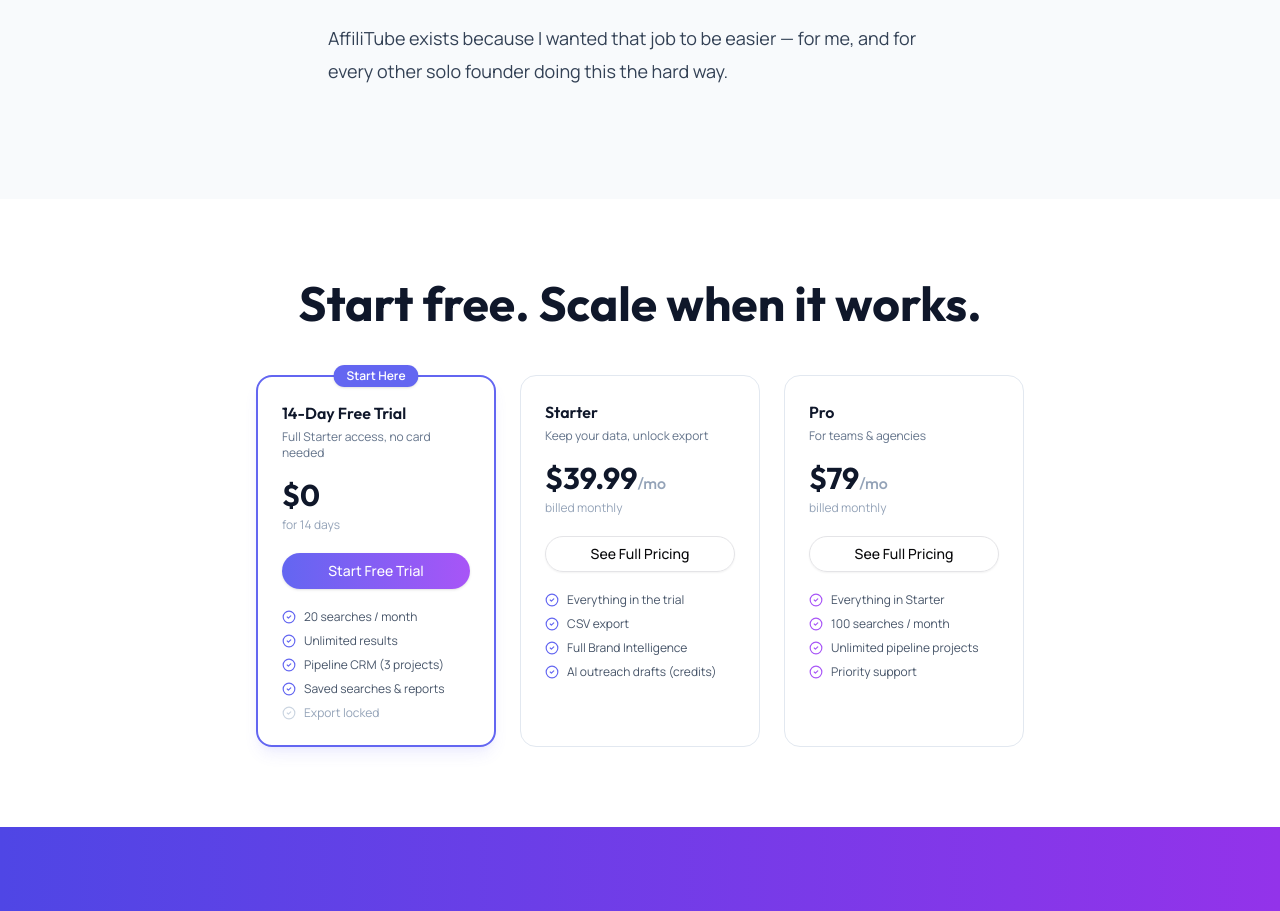
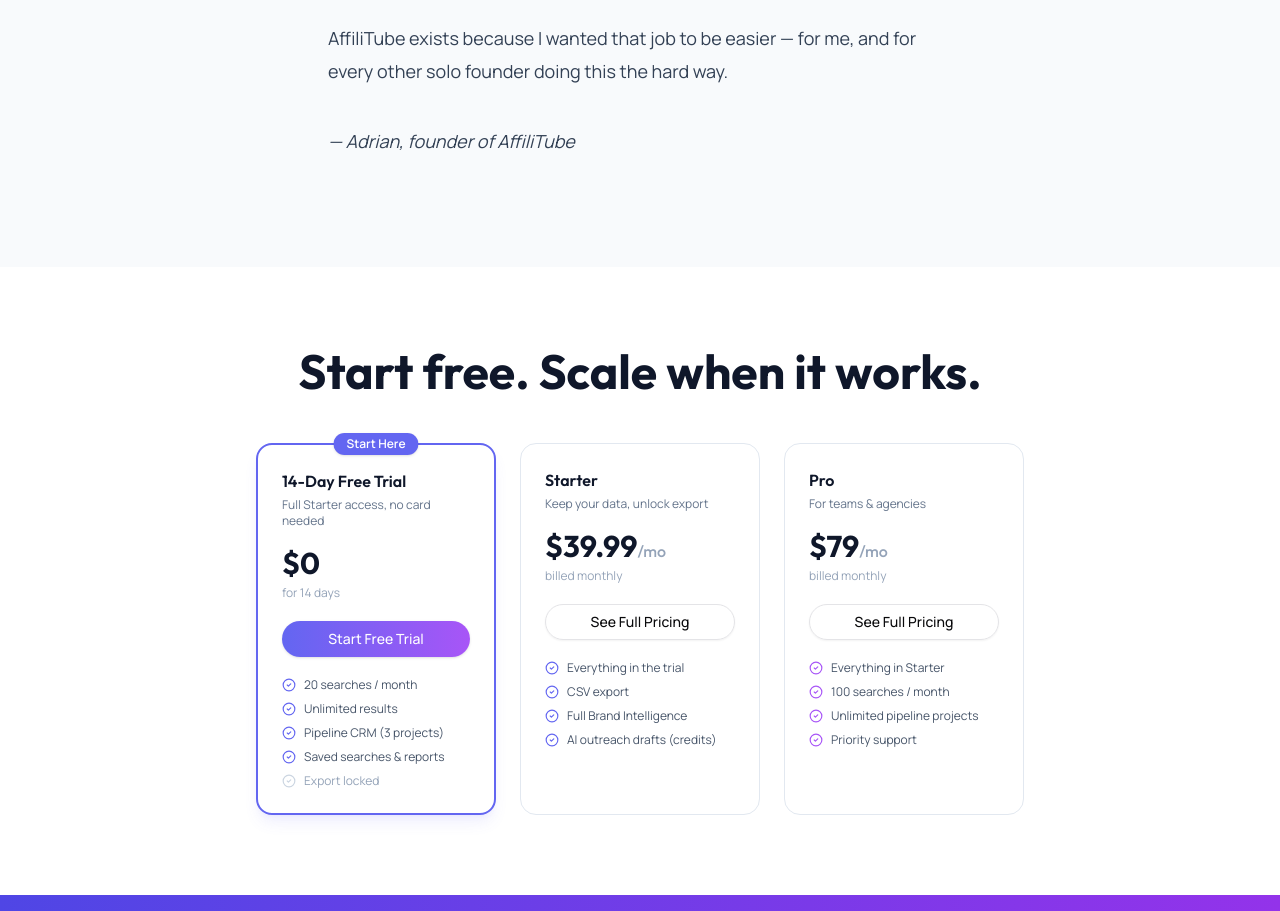
Before and after one commit to FutureMindAI07/affilitube, a React (Create React App) app in the folder frontend/: page /for-saas-founders in a window 1280 px wide. Shown: the part 5070-5981 px from the top of the page. Built offline with nearby package versions, Linux system fonts and the light colour scheme; no server answers.

Commit message:
auto-commit for 68b1e6dc-38de-4fdb-b1db-95d3b9e5a5d6

```diff
--- a/frontend/src/pages/SaaSFoundersLanding.jsx
+++ b/frontend/src/pages/SaaSFoundersLanding.jsx
@@ -233,6 +233,9 @@ export default function SaaSFoundersLanding() {
               <p>Building was never the hard part. Distribution was. And distribution, it turns out, is a full-time job nobody warns you about.</p>
               <p>AffiliTube exists because I wanted that job to be easier — for me, and for every other solo founder doing this the hard way.</p>
             </div>
+            <p className="mt-10 text-lg text-slate-700 italic">
+              — Adrian, founder of AffiliTube
+            </p>
           </div>
         </section>
 
```
